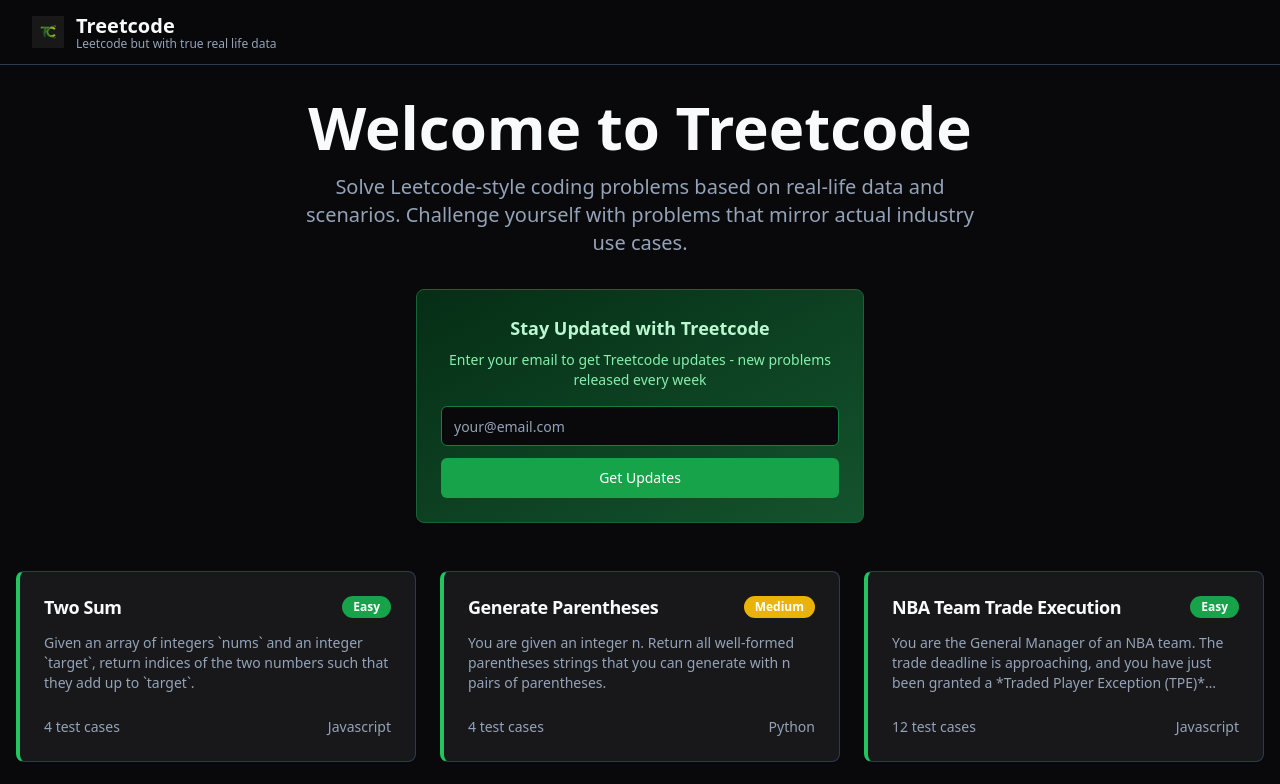
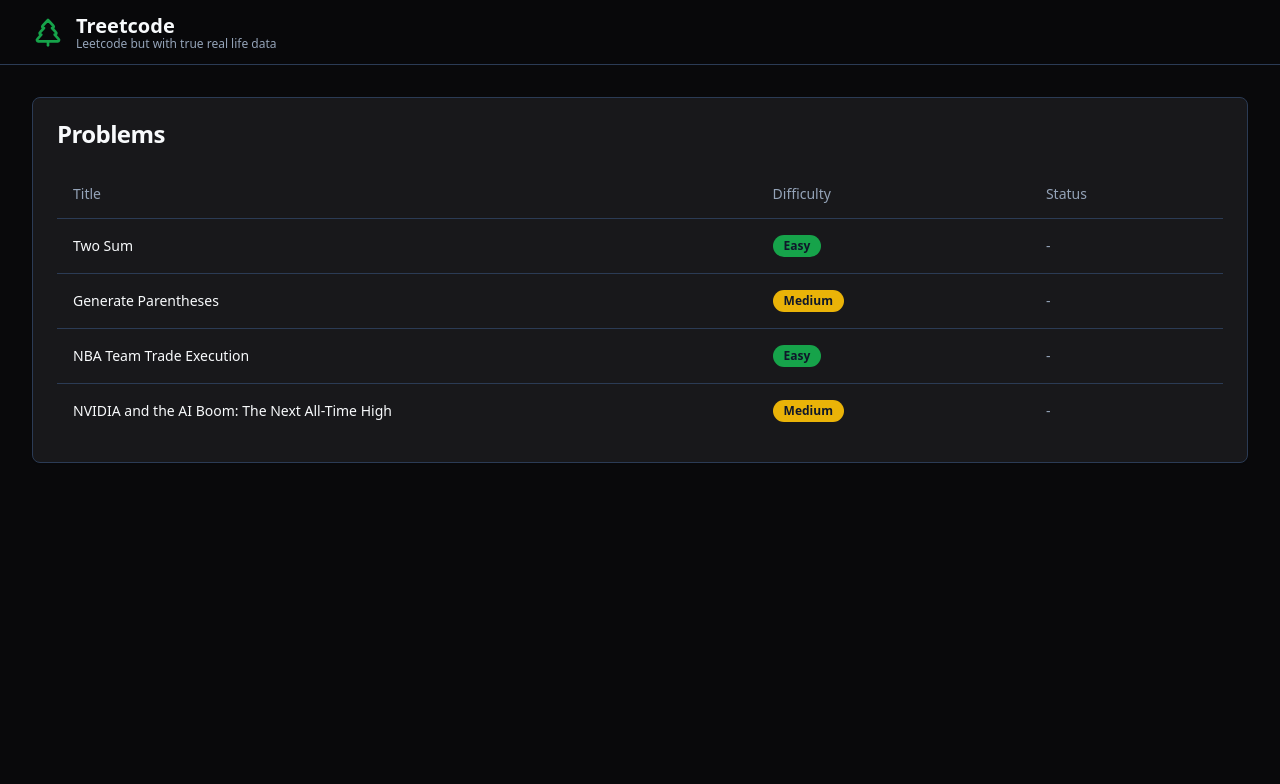
Before and after one commit to natboy3058/treetcode-trueleetcode, a React (Vite) app: page / in a window 1280 px wide. Shown: the top 784 px of the page. Built offline with nearby package versions, Linux system fonts and the light colour scheme.

Commit message:
Reverted to commit 567b4d5c1821681c0d0c02a1bf8276b10c650e60

```diff
--- a/src/components/EmailSignup.tsx
+++ /dev/null
@@ -1,76 +0,0 @@
-
-import { useState } from "react";
-import { Button } from "@/components/ui/button";
-import { Input } from "@/components/ui/input";
-import { Card, CardContent } from "@/components/ui/card";
-import { useToast } from "@/hooks/use-toast";
-
-export default function EmailSignup() {
-  const [email, setEmail] = useState("");
-  const [isSubmitting, setIsSubmitting] = useState(false);
-  const { toast } = useToast();
-
-  const handleSubmit = async (e: React.FormEvent) => {
-    e.preventDefault();
-    if (!email) return;
-
-    setIsSubmitting(true);
-
-    // Simple validation
-    if (!/\S+@\S+\.\S+/.test(email)) {
-      toast({
-        title: "Invalid email",
-        description: "Please enter a valid email address.",
-        variant: "destructive"
-      });
-      setIsSubmitting(false);
-      return;
-    }
-
-    // Simulate form submission success
-    setTimeout(() => {
-      toast({
-        title: "Success!",
-        description: "You've been subscribed to Treetcode updates.",
-        className: "bg-green-600 border-green-600 text-white"
-      });
-      setEmail("");
-      setIsSubmitting(false);
-    }, 1000);
-  };
-
-  return (
-    <Card className="w-full max-w-md mx-auto bg-gradient-to-br from-green-50 to-green-100 dark:from-green-950 dark:to-green-900 border-green-200 dark:border-green-800">
-      <CardContent className="p-6">
-        <div className="text-center mb-4">
-          <h3 className="text-lg font-semibold text-green-800 dark:text-green-200 mb-2">
-            Stay Updated with Treetcode
-          </h3>
-          <p className="text-sm text-green-700 dark:text-green-300">
-            Enter your email to get Treetcode updates - new problems released every week
-          </p>
-        </div>
-
-        <form name="treetcode-updates" netlify onSubmit={handleSubmit} className="space-y-3">
-          <input type="hidden" name="form-name" value="treetcode-updates" />
-          <Input
-            type="email"
-            name="email"
-            placeholder="your@email.com"
-            value={email}
-            onChange={(e) => setEmail(e.target.value)}
-            className="w-full border-green-300 dark:border-green-700 focus:border-green-500 dark:focus:border-green-400"
-            required
-          />
-          <Button
-            type="submit"
-            disabled={isSubmitting}
-            className="w-full bg-green-600 hover:bg-green-700 text-white"
-          >
-            {isSubmitting ? "Subscribing..." : "Get Updates"}
-          </Button>
-        </form>
-      </CardContent>
-    </Card>
-  );
-}
--- a/src/components/Header.tsx
+++ b/src/components/Header.tsx
@@ -1,16 +1,13 @@
 
 import { Link } from "react-router-dom";
+import { TreePine } from "lucide-react";
 
 export default function Header() {
   return (
     <header className="sticky top-0 z-50 w-full border-b bg-background/95 backdrop-blur supports-[backdrop-filter]:bg-background/60">
       <div className="container flex h-16 items-center justify-between">
         <Link to="/" className="flex items-center space-x-3">
-          <img
-            src="/lovable-uploads/4b43091c-781a-42de-827e-e381a1afdde4.png"
-            alt="Treetcode Logo"
-            className="h-8 w-8"
-          />
+          <TreePine className="h-8 w-8 text-green-600" />
           <div className="flex flex-col">
             <span className="font-bold text-xl text-foreground">Treetcode</span>
             <span className="text-xs text-muted-foreground -mt-1">Leetcode but with true real life data</span>
--- a/src/pages/Index.tsx
+++ b/src/pages/Index.tsx
@@ -1,82 +1,78 @@
 
+import { useState, useEffect } from "react";
 import { Link } from "react-router-dom";
-import { Card, CardContent, CardDescription, CardHeader, CardTitle } from "@/components/ui/card";
+import { getProblems, Problem } from "@/lib/problems";
+import {
+  Table,
+  TableBody,
+  TableCell,
+  TableHead,
+  TableHeader,
+  TableRow,
+} from "@/components/ui/table";
 import { Badge } from "@/components/ui/badge";
-import { getProblems } from "@/lib/problems";
-import EmailSignup from "@/components/EmailSignup";
+import { Card, CardContent, CardHeader, CardTitle } from "@/components/ui/card";
 
-const problems = getProblems();
+export default function Index() {
+  const [problems, setProblems] = useState<Problem[]>([]);
 
-const getDifficultyColor = (difficulty: string) => {
+  useEffect(() => {
+    setProblems(getProblems());
+  }, []);
+
+  const getDifficultyClass = (difficulty: "Easy" | "Medium" | "Hard") => {
     switch (difficulty) {
       case "Easy":
-      return "bg-green-600 hover:bg-green-600 text-white";
+        return "bg-green-600 hover:bg-green-700";
       case "Medium":
-      return "bg-yellow-500 hover:bg-yellow-500 text-white";
+        return "bg-yellow-500 hover:bg-yellow-600";
       case "Hard":
-      return "bg-red-600 hover:bg-red-600 text-white";
-    default:
-      return "bg-gray-500 hover:bg-gray-500 text-white";
+        return "bg-red-600 hover:bg-red-700";
     }
   };
 
-export default function Index() {
   return (
-    <div className="min-h-screen bg-background">
-      <div className="container mx-auto px-4 py-8">
-        <div className="text-center mb-12">
-          <h1 className="text-4xl md:text-6xl font-bold text-foreground mb-4">
-            Welcome to Treetcode
-          </h1>
-          <p className="text-xl text-muted-foreground mb-8 max-w-2xl mx-auto">
-            Solve Leetcode-style coding problems based on real-life data and scenarios.
-            Challenge yourself with problems that mirror actual industry use cases.
-          </p>
-          <EmailSignup />
-        </div>
-
-        <div className="grid gap-6 md:grid-cols-2 lg:grid-cols-3 mb-12">
+    <div className="container mx-auto py-8">
+      <Card>
+        <CardHeader>
+          <CardTitle>Problems</CardTitle>
+        </CardHeader>
+        <CardContent>
+          <Table>
+            <TableHeader>
+              <TableRow>
+                <TableHead className="w-[60%]">Title</TableHead>
+                <TableHead>Difficulty</TableHead>
+                <TableHead>Status</TableHead>
+              </TableRow>
+            </TableHeader>
+            <TableBody>
               {problems.map((problem) => (
-            <Link key={problem.id} to={`/problems/${problem.id}`}>
-              <Card className="h-full hover:shadow-lg transition-shadow cursor-pointer border-l-4 border-l-green-500">
-                <CardHeader>
-                  <div className="flex justify-between items-start mb-2">
-                    <CardTitle className="text-lg font-semibold leading-tight">
+                <TableRow key={problem.id}>
+                  <TableCell>
+                    <Link
+                      to={`/problems/${problem.id}`}
+                      className="font-medium text-primary hover:underline"
+                    >
                       {problem.title}
-                    </CardTitle>
-                    <Badge className={getDifficultyColor(problem.difficulty)}>
+                    </Link>
+                  </TableCell>
+                  <TableCell>
+                    <Badge
+                      className={`${getDifficultyClass(problem.difficulty)} text-primary-foreground`}
+                    >
                       {problem.difficulty}
                     </Badge>
-                  </div>
-                  <CardDescription className="text-sm line-clamp-3">
-                    {problem.description.split('\n')[0].replace(/\*([^*]+)\*/g, '$1')}
-                  </CardDescription>
-                </CardHeader>
-                <CardContent>
-                  <div className="flex items-center justify-between text-sm text-muted-foreground">
-                    <span>{problem.testCases.length} test cases</span>
-                    <span className="capitalize">{problem.defaultLanguage}</span>
-                  </div>
+                  </TableCell>
+                  <TableCell className="text-muted-foreground">
+                    -
+                  </TableCell>
+                </TableRow>
+              ))}
+            </TableBody>
+          </Table>
         </CardContent>
       </Card>
-            </Link>
-          ))}
-        </div>
-
-        <div className="text-center text-sm text-muted-foreground border-t pt-8">
-          <p>
-            Built by{" "}
-            <a
-              href="https://nat3058.github.io"
-              target="_blank"
-              rel="noopener noreferrer"
-              className="text-green-600 hover:text-green-700 underline font-medium"
-            >
-              Nathan N.
-            </a>
-          </p>
-        </div>
-      </div>
     </div>
   );
 }
--- a/src/pages/ProblemPage.tsx
+++ b/src/pages/ProblemPage.tsx
@@ -233,7 +233,7 @@ export default function ProblemPage() {
 
         // Handle NBA trade problem format where last element is the trade_exception_value
         if (problem.id === "nba-team-trade") {
-          const salaries = tc.input.slice(0, -1).flat();
+          const salaries = tc.input.slice(0, -1);
           const tradeException = tc.input[tc.input.length - 1];
           argsString = `${JSON.stringify(salaries)}, ${tradeException}`;
           actualInput = [salaries, tradeException];
```
Also changed, not shown: public/lovable-uploads/4b43091c-781a-42de-827e-e381a1afdde4.png (deleted). Lines whose indentation alone changed are shown as unchanged.
